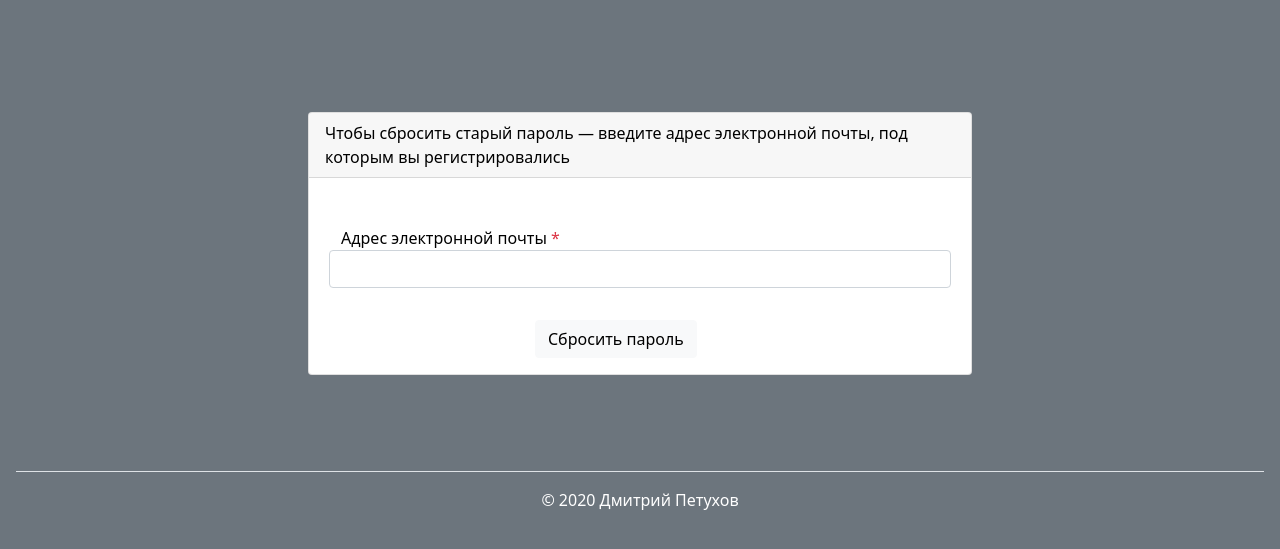
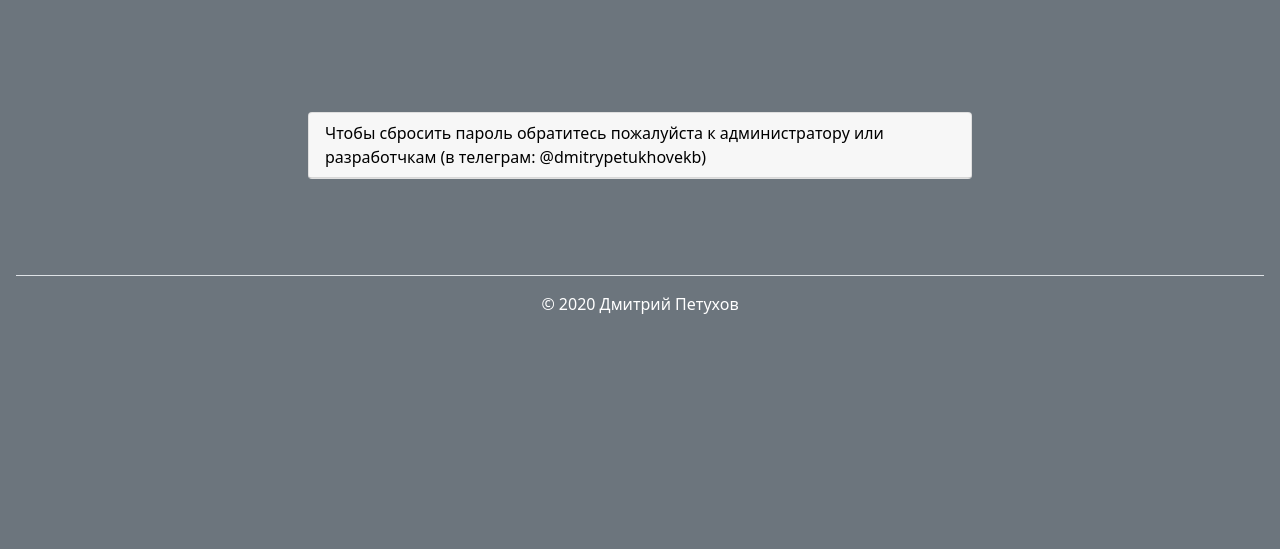
Before and after one commit to Dmitry-russ/Plan, a Django app: template Plan/templates/users/password_reset_form.html in a window 1280 px wide. Shown: the part 70-619 px from the top of the page. Run offline with Django 3.2, Linux system fonts and the light colour scheme; the template is opened without the code that fills it: most values are stand-ins (such as "Sample title", 1, 10 or a date in 2020); parts of the project's set-up code (start-up, migrations or seed data) failed here and were passed over; some libraries are stand-ins or nearby versions.

Commit message:
Вообще изменил страницу по смене пароля

```diff
--- a/Plan/templates/users/password_reset_form.html
+++ b/Plan/templates/users/password_reset_form.html
@@ -9,10 +9,9 @@
             <div class="col-md-8 p-5">
                 <div class="card">
                     <div class="card-header" style="color: black;">
-                        Чтобы сбросить старый пароль — введите адрес электронной
-                        почты, под которым вы регистрировались
+                        Чтобы сбросить пароль обратитесь пожалуйста к администратору или разработчкам (в телеграм: @dmitrypetukhovekb)
                     </div>
-                    <div class="card-body">
+                    <!-- <div class="card-body">
                         <form method="post"
                               action="{% url 'users:password_reset_done' %}">
                             {% csrf_token %}
@@ -34,7 +33,7 @@
                                 </button>
                             </div>
                         </form>
-                    </div>
+                    </div> -->
                 </div>
             </div>
         </div>
```
